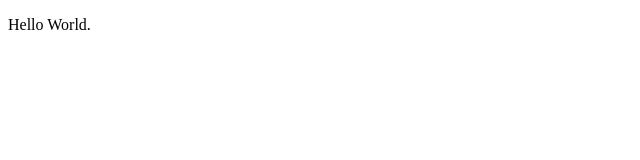
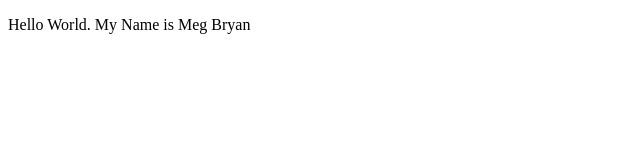
Before and after one commit to megkbryan/megkbryan.github.io, a plain HTML site: page index.html in a window 1280 px wide. Shown: the whole page, without its empty margins (0-640 px from the left). Drawn offline with Linux system fonts and the light colour scheme.

Commit message:
Add files via upload

```diff
--- a/index.html
+++ b/index.html
@@ -5,7 +5,7 @@
 </head>
 <body>
 
-<p>Hello World.</p>
+<p>Hello World. My Name is Meg Bryan</p>
 
 </body>
 
```
